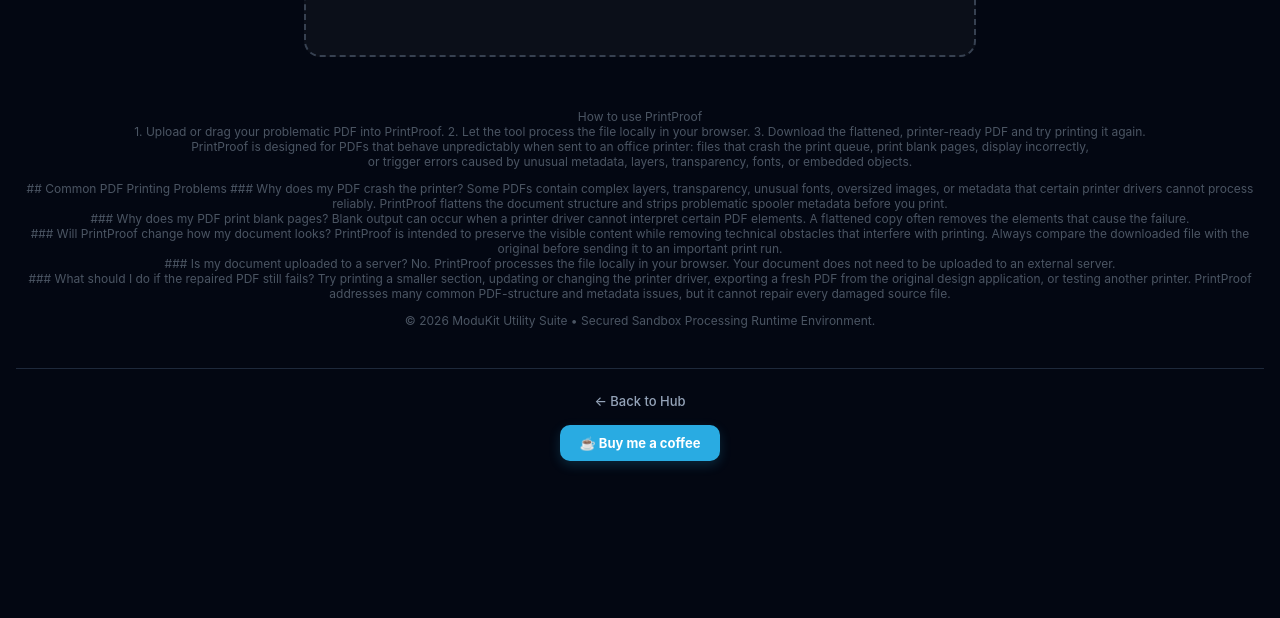
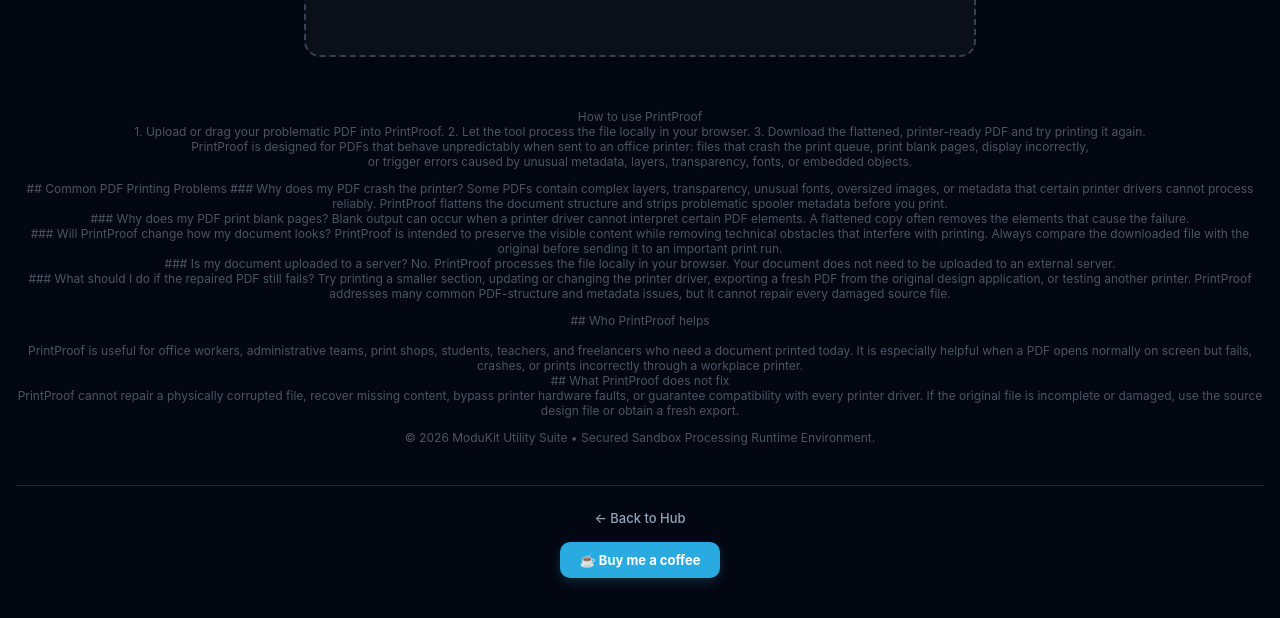
Before and after one commit to grenzl/gwm-utilities-site, a plain HTML site: page print-proof/index.html in a window 1280 px wide. Shown: the part 404-1022 px from the top of the page. Before the commit the page ends 905 px from the top, so only its background shows below. Drawn offline with Linux system fonts and the light colour scheme.

Commit message:
Enhance index.html with PrintProof details
Added sections explaining who PrintProof helps and what it does not fix.

```diff
--- a/print-proof/index.html
+++ b/print-proof/index.html
@@ -86,6 +86,14 @@ No. PrintProof processes the file locally in your browser. Your document does no
 ### What should I do if the repaired PDF still fails?
 Try printing a smaller section, updating or changing the printer driver, exporting a fresh PDF from the original design application, or testing another printer. PrintProof addresses many common PDF-structure and metadata issues, but it cannot repair every damaged source file.
 </p>
+            <p>## Who PrintProof helps<br>
+
+<br>PrintProof is useful for office workers, administrative teams, print shops, students, teachers, and freelancers who need a document printed today. It is especially helpful when a PDF opens normally on screen but fails, crashes, or prints incorrectly through a workplace printer.
+
+<br>## What PrintProof does not fix<br>
+
+PrintProof cannot repair a physically corrupted file, recover missing content, bypass printer hardware faults, or guarantee compatibility with every printer driver. If the original file is incomplete or damaged, use the source design file or obtain a fresh export.
+ </p>
             © 2026 ModuKit Utility Suite • Secured Sandbox Processing Runtime Environment.
     </footer>
 
```
